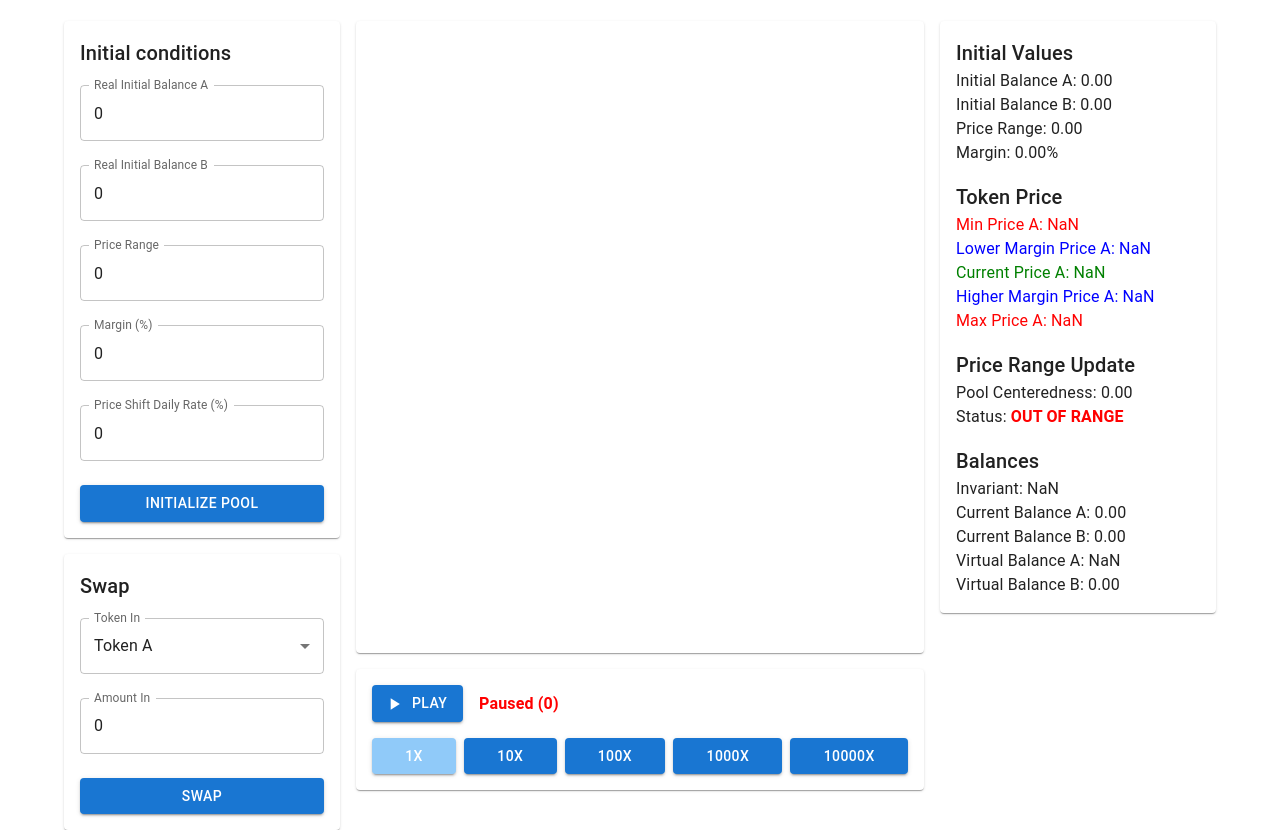
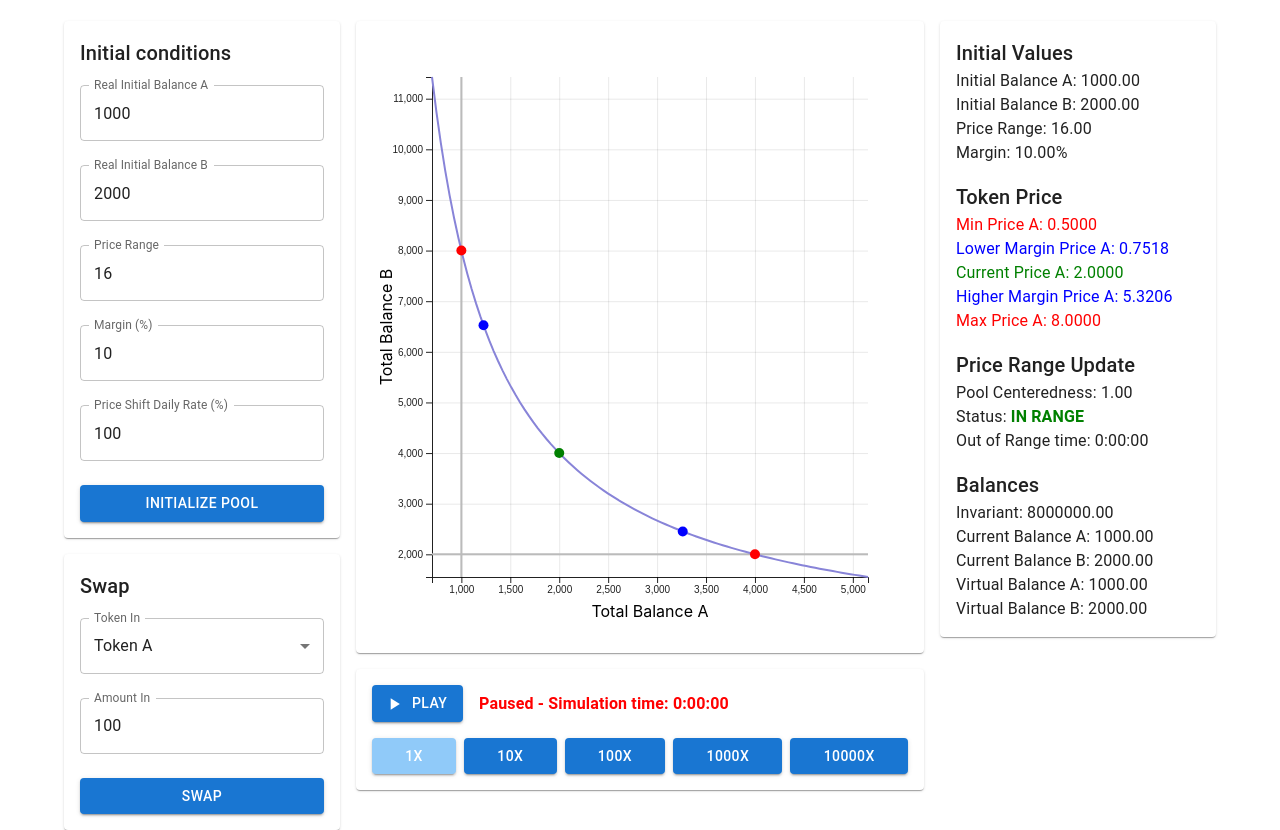
Before and after one commit to balancer/reclamm, a React (Create React App) app in the folder research/: page / in a window 1280 px wide. Built offline with nearby package versions, Linux system fonts and the light colour scheme.

Commit message:
Add time to the simulation

```diff
--- a/research/public/index.html
+++ b/research/public/index.html
@@ -5,10 +5,7 @@
     <link rel="icon" href="%PUBLIC_URL%/favicon.ico" />
     <meta name="viewport" content="width=device-width, initial-scale=1" />
     <meta name="theme-color" content="#000000" />
-    <meta
-      name="description"
-      content="Web site created using create-react-app"
-    />
+    <meta name="description" content="Web site created using create-react-app" />
     <link rel="apple-touch-icon" href="%PUBLIC_URL%/logo192.png" />
     <!--
       manifest.json provides metadata used when your web app is installed on a
--- a/research/src/Research.tsx
+++ b/research/src/Research.tsx
@@ -4,31 +4,41 @@ import PlayArrowIcon from '@mui/icons-material/PlayArrow';
 import PauseIcon from '@mui/icons-material/Pause';
 import { D3Chart } from './Chart';
 
+const defaultInitialBalanceA = 1000;
+const defaultInitialBalanceB = 2000;
+const defaultPriceRange = 16;
+const defaultMargin = 10;
+const defaultPriceShiftDailyRate = 100;
+const defaultSwapAmountIn = 100;
+
+const tickMilliseconds = 20;
+
 export default function Research() {
-  const tickMilliseconds = 20;
+  const [isPlaying, setIsPlaying] = useState<boolean>(false);
+  const [counter, setCounter] = useState<number>(0);
+  const [lastSwapCounter, setLastSwapCounter] = useState<number>(0);
+  const [speedMultiplier, setSpeedMultiplier] = useState<number>(1);
+  const [isPoolInRange, setIsPoolInRange] = useState<boolean>(true);
+  const [outOfRangeTime, setOutOfRangeTime] = useState<number>(0);
+  const [lastRangeCheckTime, setLastRangeCheckTime] = useState<number>(0);
 
-  const [isPlaying, setIsPlaying] = useState(false);
-  const [counter, setCounter] = useState(0);
-  const [lastSwapCounter, setLastSwapCounter] = useState(0);
-  const [speedMultiplier, setSpeedMultiplier] = useState(1);
+  const [initialBalanceA, setInitialBalanceA] = useState<number>(defaultInitialBalanceA);
+  const [initialBalanceB, setInitialBalanceB] = useState<number>(defaultInitialBalanceB);
+  const [priceRange, setPriceRange] = useState<number>(defaultPriceRange);
+  const [margin, setMargin] = useState<number>(defaultMargin);
+  const [priceShiftDailyRate, setPriceShiftDailyRate] = useState<number>(defaultPriceShiftDailyRate);
 
-  const [initialBalanceA, setInitialBalanceA] = useState(0);
-  const [initialBalanceB, setInitialBalanceB] = useState(0);
-  const [priceRange, setPriceRange] = useState(0);
-  const [margin, setMargin] = useState(0);
-  const [priceShiftDailyRate, setPriceShiftDailyRate] = useState(0);
+  const [inputBalanceA, setInputBalanceA] = useState<number>(defaultInitialBalanceA);
+  const [inputBalanceB, setInputBalanceB] = useState<number>(defaultInitialBalanceB);
+  const [inputPriceRange, setInputPriceRange] = useState<number>(defaultPriceRange);
+  const [inputMargin, setInputMargin] = useState<number>(defaultMargin);
 
-  const [inputBalanceA, setInputBalanceA] = useState('0');
-  const [inputBalanceB, setInputBalanceB] = useState('0');
-  const [inputPriceRange, setInputPriceRange] = useState('0');
-  const [inputMargin, setInputMargin] = useState('0');
-
-  const [currentBalanceA, setCurrentBalanceA] = useState(0);
-  const [currentBalanceB, setCurrentBalanceB] = useState(0);
+  const [currentBalanceA, setCurrentBalanceA] = useState<number>(defaultInitialBalanceA);
+  const [currentBalanceB, setCurrentBalanceB] = useState<number>(defaultInitialBalanceB);
   const [virtualBalances, setVirtualBalances] = useState({ virtualBalanceA: 0, virtualBalanceB: 0 });
 
   const [swapTokenIn, setSwapTokenIn] = useState('Token A');
-  const [swapAmountIn, setSwapAmountIn] = useState('0');
+  const [swapAmountIn, setSwapAmountIn] = useState<number>(defaultSwapAmountIn);
 
   const invariant = useMemo(() => {
     return (currentBalanceA + virtualBalances.virtualBalanceA) * (currentBalanceB + virtualBalances.virtualBalanceB);
@@ -50,7 +60,7 @@ export default function Research() {
       (Math.pow(virtualBalances.virtualBalanceA, 2) -
         (invariant * virtualBalances.virtualBalanceA) / virtualBalances.virtualBalanceB);
     return virtualBalances.virtualBalanceA + (-b + Math.sqrt(Math.pow(b, 2) - 4 * c)) / 2;
-  }, [currentBalanceA, currentBalanceB, margin, virtualBalances]);
+  }, [currentBalanceA, currentBalanceB, margin, virtualBalances, invariant]);
 
   const higherMargin = useMemo(() => {
     const marginPercentage = margin / 100;
@@ -61,7 +71,7 @@ export default function Research() {
       marginPercentage;
 
     return virtualBalances.virtualBalanceA + (-b + Math.sqrt(Math.pow(b, 2) - 4 * c)) / 2;
-  }, [currentBalanceA, currentBalanceB, margin, virtualBalances]);
+  }, [currentBalanceA, currentBalanceB, margin, virtualBalances, invariant]);
 
   const chartData = useMemo(() => {
     if (priceRange <= 1) return [];
@@ -78,7 +88,7 @@ export default function Research() {
     });
 
     return curvePoints;
-  }, [currentBalanceA, currentBalanceB, priceRange, virtualBalances]);
+  }, [currentBalanceA, currentBalanceB, priceRange, virtualBalances, invariant]);
 
   const specialPoints = useMemo(() => {
     // Add special points
@@ -113,7 +123,13 @@ export default function Research() {
     };
 
     return [pointA, pointB, currentPoint, lowerMarginPoint, higherMarginPoint];
-  }, [currentBalanceA, currentBalanceB, priceRange, margin, virtualBalances]);
+  }, [currentBalanceA, currentBalanceB, priceRange, margin, virtualBalances, invariant]);
+
+  useEffect(() => {
+    setTimeout(() => {
+      initializeVirtualBalances();
+    }, 1);
+  }, []);
 
   useEffect(() => {
     let intervalId: NodeJS.Timeout;
@@ -171,6 +187,20 @@ export default function Research() {
     }
   }, [counter]);
 
+  useEffect(() => {
+    if (poolCenteredness <= margin / 100) {
+      if (isPoolInRange) {
+        setIsPoolInRange(false);
+        setOutOfRangeTime(0);
+      } else {
+        setOutOfRangeTime((prev) => prev + (counter - lastRangeCheckTime));
+      }
+    } else {
+      setIsPoolInRange(true);
+    }
+    setLastRangeCheckTime(counter);
+  }, [counter, poolCenteredness, margin]);
+
   const handleUpdate = () => {
     setInitialBalanceA(Number(inputBalanceA));
     setInitialBalanceB(Number(inputBalanceB));
@@ -227,6 +257,13 @@ export default function Research() {
     setCurrentBalanceB(newBalanceB);
   };
 
+  const formatTime = (totalSeconds: number) => {
+    const hours = Math.floor(totalSeconds / 3600);
+    const minutes = Math.floor((totalSeconds % 3600) / 60);
+    const seconds = totalSeconds % 60;
+    return `${hours}:${minutes.toString().padStart(2, '0')}:${seconds.toFixed(0).toString().padStart(2, '0')}`;
+  };
+
   return (
     <Container>
       <Grid container spacing={2}>
@@ -239,7 +276,7 @@ export default function Research() {
               fullWidth
               margin="normal"
               value={inputBalanceA}
-              onChange={(e) => setInputBalanceA(e.target.value)}
+              onChange={(e) => setInputBalanceA(Number(e.target.value))}
             />
             <TextField
               label="Real Initial Balance B"
@@ -247,7 +284,7 @@ export default function Research() {
               fullWidth
               margin="normal"
               value={inputBalanceB}
-              onChange={(e) => setInputBalanceB(e.target.value)}
+              onChange={(e) => setInputBalanceB(Number(e.target.value))}
             />
             <TextField
               label="Price Range"
@@ -255,7 +292,7 @@ export default function Research() {
               fullWidth
               margin="normal"
               value={inputPriceRange}
-              onChange={(e) => setInputPriceRange(e.target.value)}
+              onChange={(e) => setInputPriceRange(Number(e.target.value))}
             />
             <TextField
               label="Margin (%)"
@@ -263,7 +300,7 @@ export default function Research() {
               fullWidth
               margin="normal"
               value={inputMargin}
-              onChange={(e) => setInputMargin(e.target.value)}
+              onChange={(e) => setInputMargin(Number(e.target.value))}
             />
             <TextField
               label="Price Shift Daily Rate (%)"
@@ -301,7 +338,7 @@ export default function Research() {
               fullWidth
               margin="normal"
               value={swapAmountIn}
-              onChange={(e) => setSwapAmountIn(e.target.value)}
+              onChange={(e) => setSwapAmountIn(Number(e.target.value))}
             />
             <Button variant="contained" fullWidth onClick={handleSwap} style={{ marginTop: 16 }}>
               Swap
@@ -330,7 +367,7 @@ export default function Research() {
                   color: isPlaying ? 'green' : 'red',
                 }}
               >
-                {isPlaying ? 'Running' : 'Paused'} ({counter.toFixed(0)})
+                {isPlaying ? 'Running' : 'Paused'} - Simulation time: {formatTime(counter)}
               </Typography>
             </div>
             <div style={{ display: 'flex', gap: 8, flexWrap: 'wrap' }}>
@@ -393,6 +430,7 @@ export default function Research() {
                 {poolCenteredness > margin / 100 ? 'IN RANGE' : 'OUT OF RANGE'}
               </span>
             </Typography>
+            <Typography>Out of Range time: {formatTime(outOfRangeTime)}</Typography>
 
             <Typography variant="h6" style={{ marginTop: 16 }}>
               Balances
```
Also changed, not shown: research/firebase.json (added), 1 other file (tests, documents, lock files or other folders).
